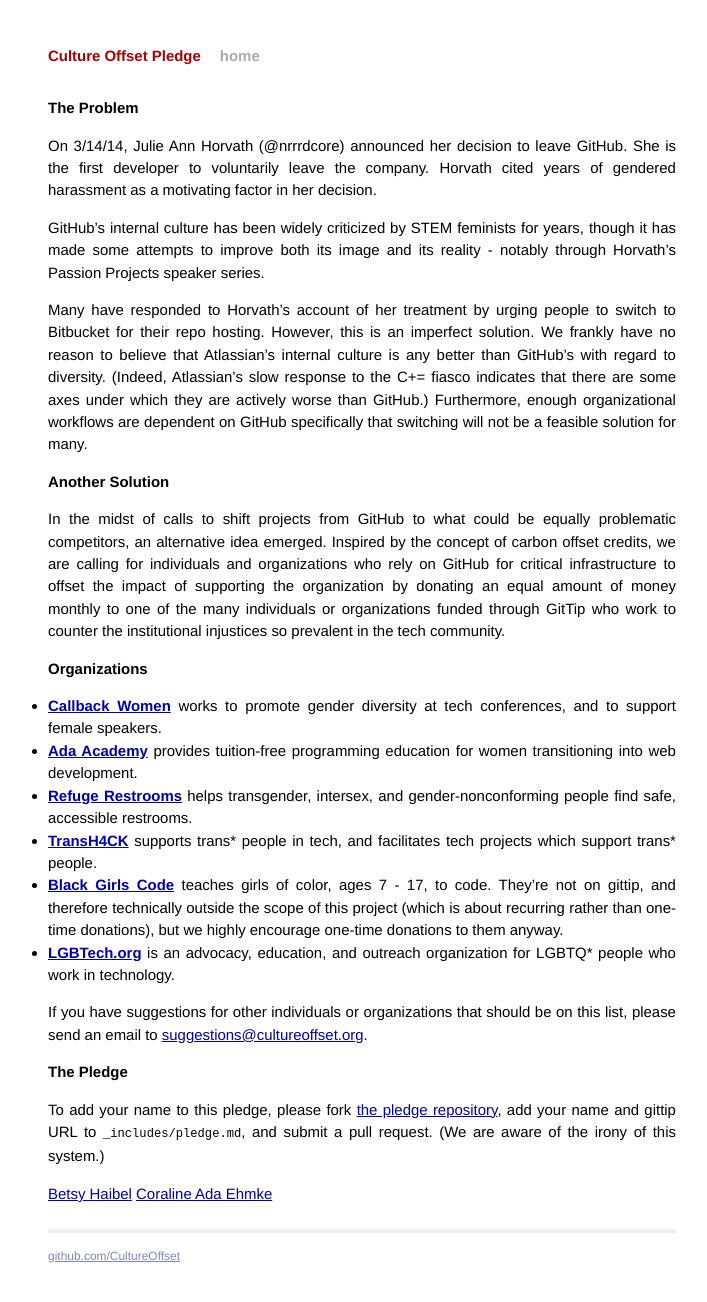
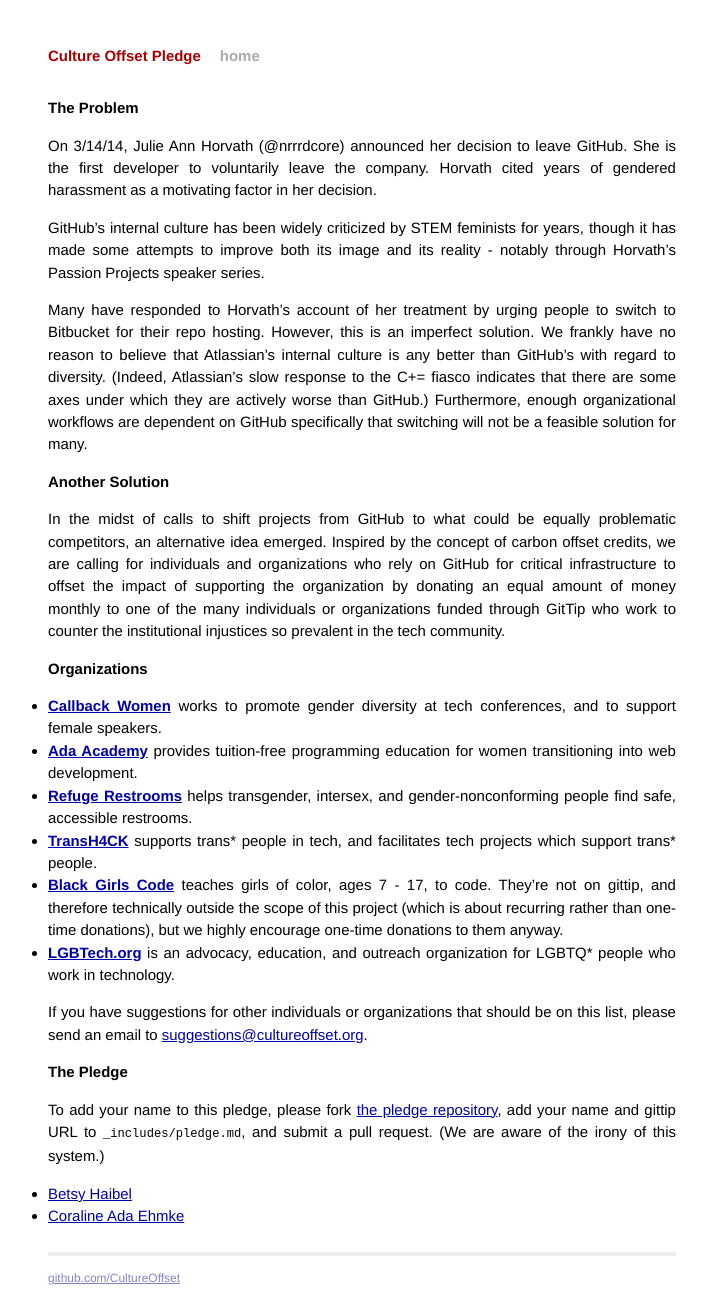
Before and after one commit to CultureOffset/cultureoffset.github.com, a Jekyll site: the page built from index.md, in a window 1280 px wide. Shown: the whole page, without its empty margins (278-985 px from the left). Built offline with Jekyll 4.4.1, drawn with Linux system fonts in a browser that asks for light colours; Markdown is read by kramdown in place of the engine named in the settings; before the commit the page ends 1279 px from its top, so only the background shows below that.

```diff
--- a/_includes/pledge.md
+++ b/_includes/pledge.md
@@ -1,2 +1,2 @@
-[Betsy Haibel](https://gittip.com/betsythemuffin)
-[Coraline Ada Ehmke](https://www.gittip.com/bantik)
+- [Betsy Haibel](https://gittip.com/betsythemuffin)
+- [Coraline Ada Ehmke](https://www.gittip.com/bantik)
```
